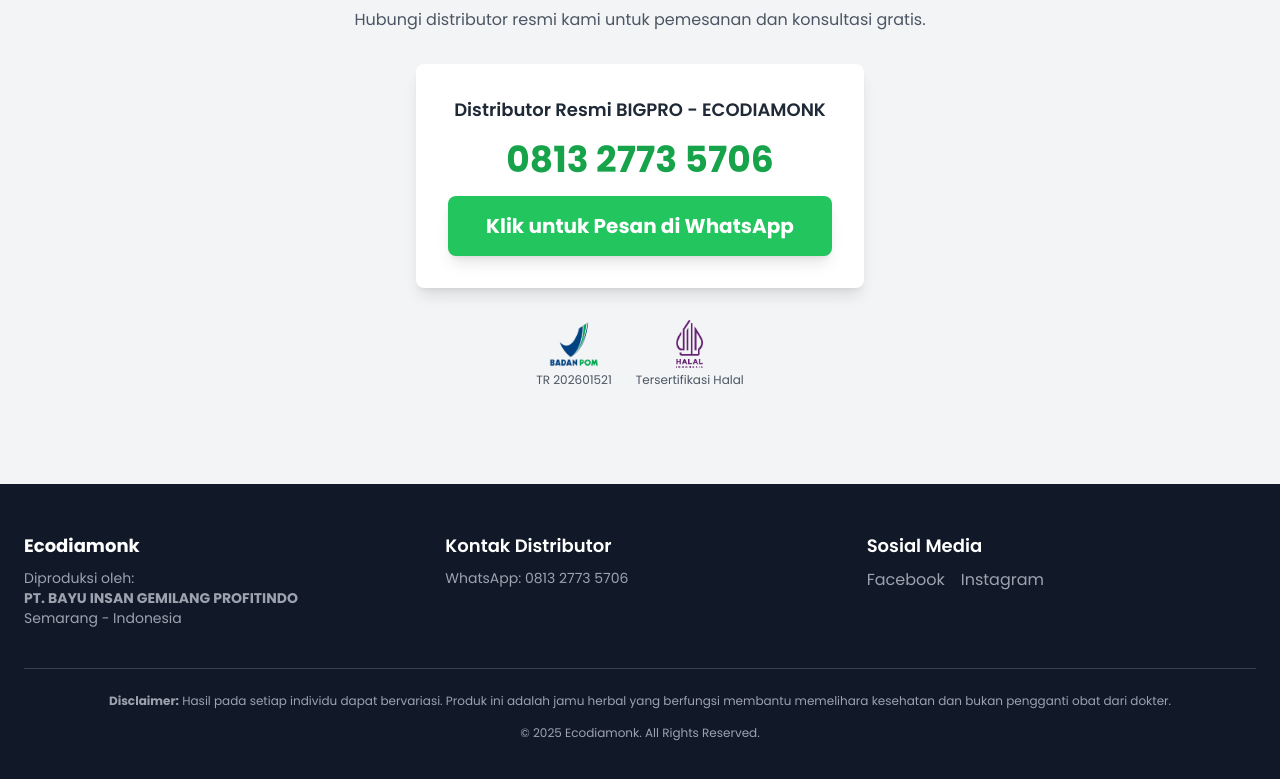
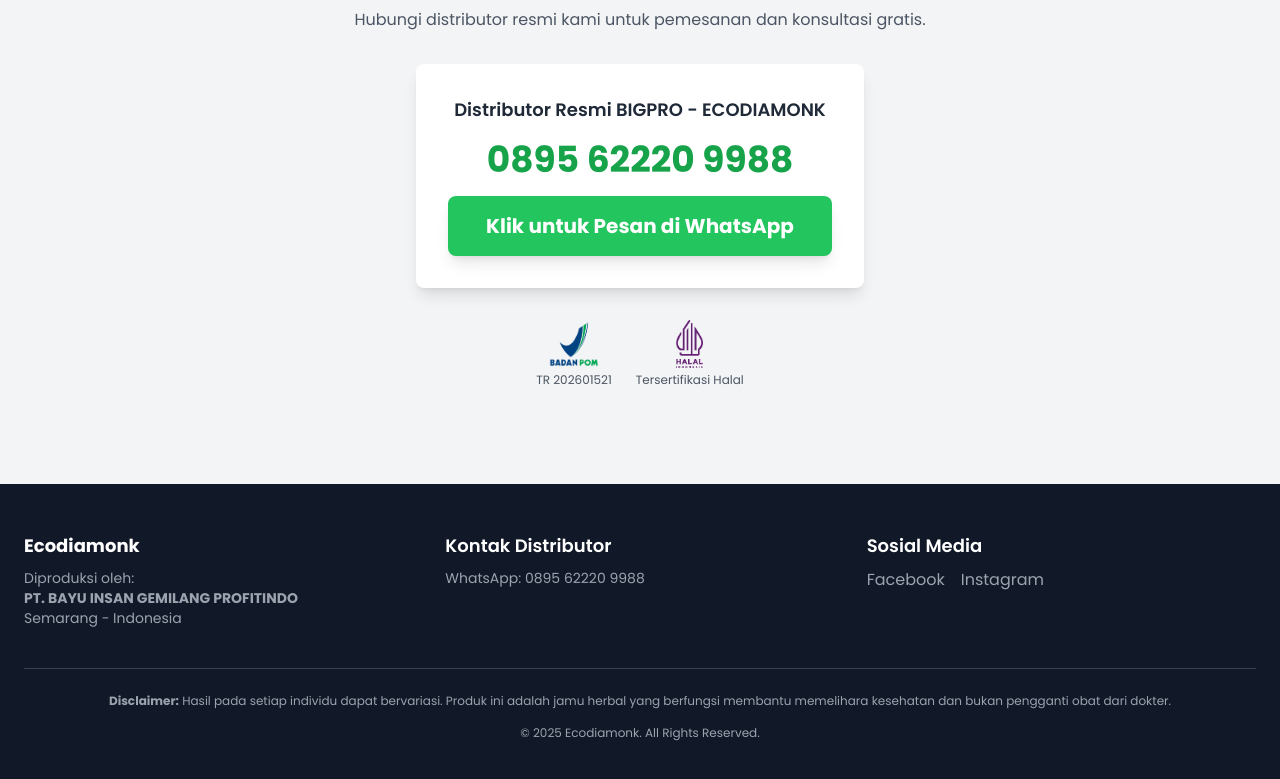
Before and after one commit to Averouse/Ecodiamonk.github.io, a plain HTML site: page index.html in a window 1280 px wide. Shown: the part 6443-7222 px from the top of the page. Drawn offline with nearby package versions, Linux system fonts and the light colour scheme.

Commit message:
Ganti Nomor HP

```diff
--- a/index.html
+++ b/index.html
@@ -288,8 +288,8 @@
                 <p class="text-gray-600 mt-3 mb-8 max-w-xl mx-auto">Hubungi distributor resmi kami untuk pemesanan dan konsultasi gratis.</p>
                 <div class="bg-white p-8 rounded-lg shadow-lg max-w-md mx-auto">
                     <p class="font-semibold text-lg">Distributor Resmi BIGPRO - ECODIAMONK</p>
-                    <p class="text-4xl font-bold text-green-600 my-4">0813 2773 5706</p>
-                     <a href="https://wa.me/6281327735706?text=Halo,%20saya%20ingin%20memesan%20Ecodiamonk." target="_blank" class="w-full inline-block bg-green-500 text-white font-bold py-4 px-8 rounded-lg hover:bg-green-600 transition-all duration-300 shadow-lg text-xl">
+                    <p class="text-4xl font-bold text-green-600 my-4">0895 62220 9988</p>
+                     <a href="https://wa.me/62895622209988?text=Halo,%20saya%20ingin%20memesan%20Ecodiamonk." target="_blank" class="w-full inline-block bg-green-500 text-white font-bold py-4 px-8 rounded-lg hover:bg-green-600 transition-all duration-300 shadow-lg text-xl">
                         Klik untuk Pesan di WhatsApp
                     </a>
                 </div>
@@ -317,7 +317,7 @@
                 </div>
                 <div>
                     <h4 class="text-lg font-semibold text-white mb-2">Kontak Distributor</h4>
-                     <p class="text-sm">WhatsApp: <a href="https://wa.me/6281327735706" class="hover:text-white">0813 2773 5706</a></p>
+                     <p class="text-sm">WhatsApp: <a href="https://wa.me/62895622209988" class="hover:text-white">0895 62220 9988</a></p>
                 </div>
                  <div>
                     <h4 class="text-lg font-semibold text-white mb-2">Sosial Media</h4>
```
